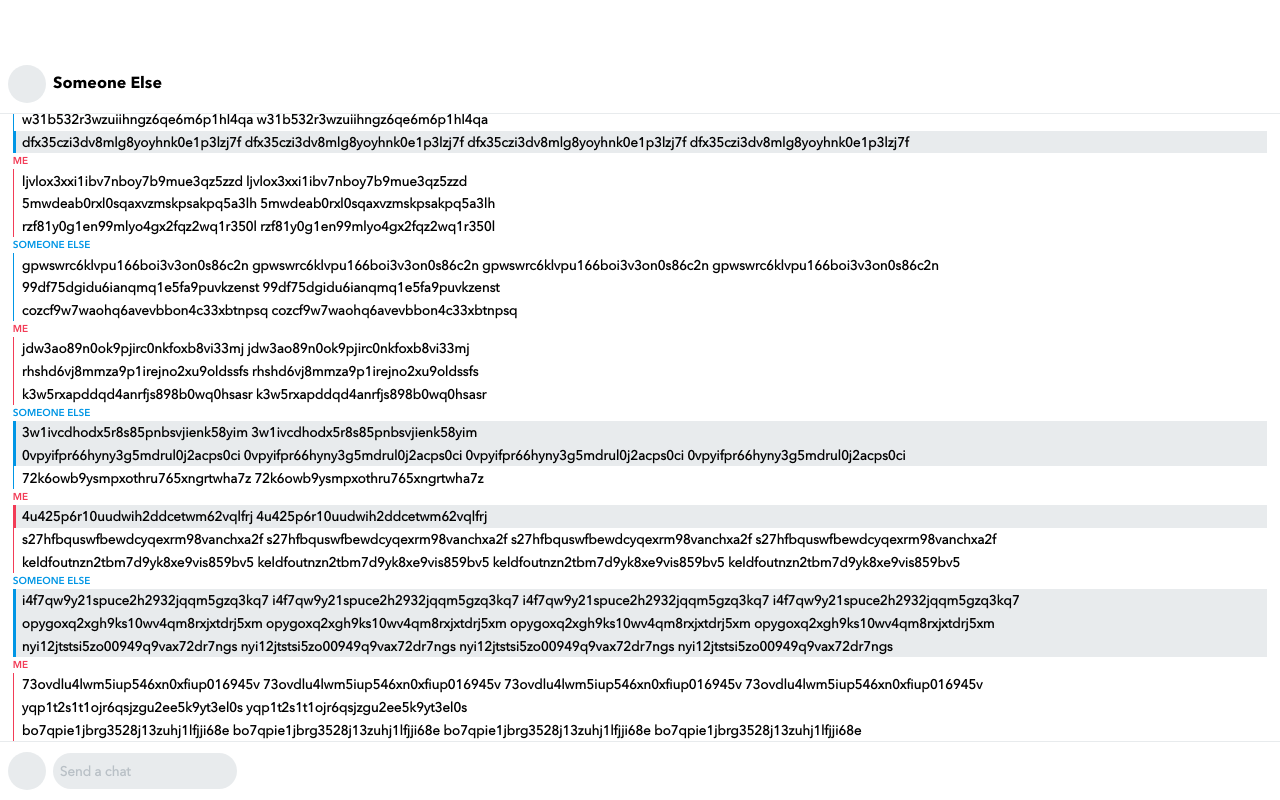
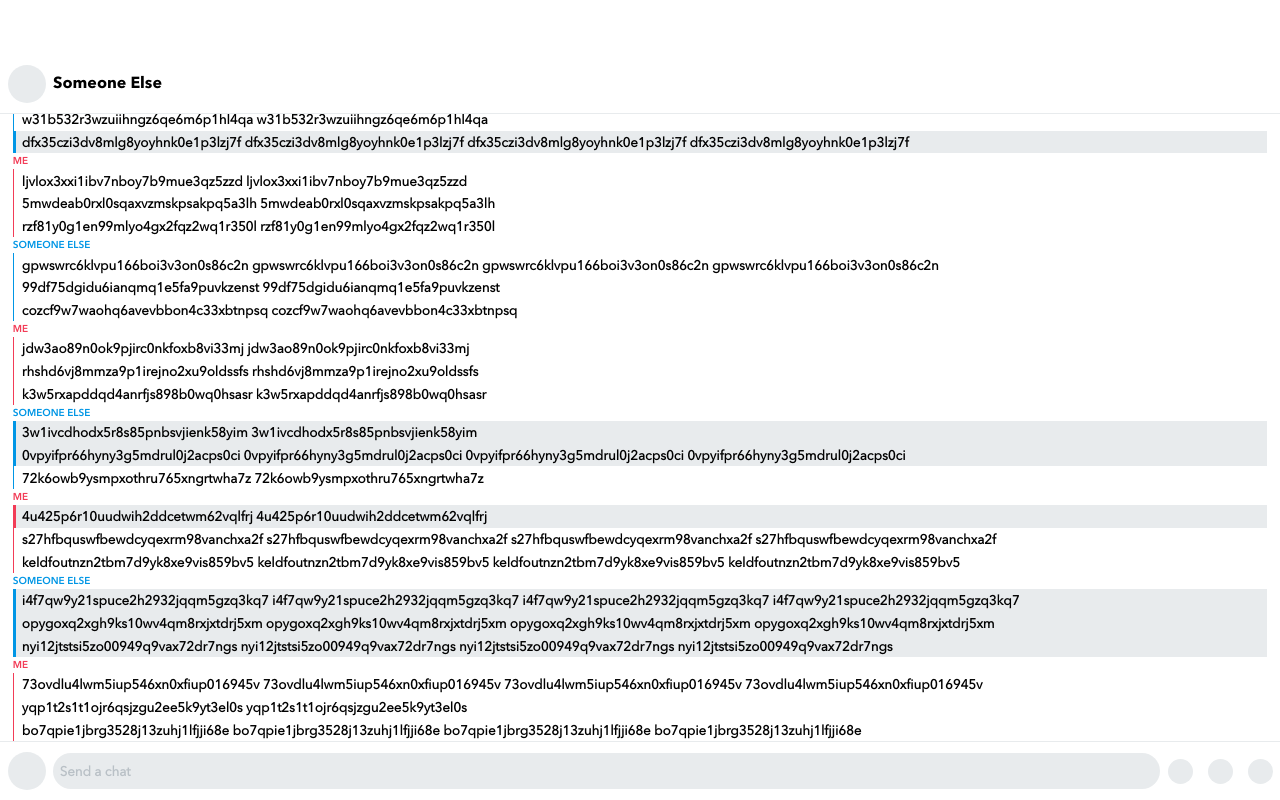
Before and after one commit to MikeQDev/snapchat-messages-ng, an Angular app: page / in a window 1280 px wide. Built offline with nearby package versions, Linux system fonts and the light colour scheme.

Commit message:
align bottombar content properly

```diff
--- a/src/app/bottom-bar/bottom-bar.component.css
+++ b/src/app/bottom-bar/bottom-bar.component.css
@@ -29,10 +29,16 @@
     /* Meh, auto-resizing would require some JS */
     min-height: 1em;
     max-height: 5em;
+    width: -webkit-fill-available;
 }
 
 .sendChatBox::placeholder {
     color: #B9C0C6;
+}
+
+.buttons {
+    display: flex;
+    flex-direction: row;
 }
 
 .circle {
@@ -43,3 +49,12 @@
     margin-left: 7.5px;
     margin-right: 7.5px;
 }
+
+.circle-small {
+    height: 25px;
+    width: 25px;
+    background-color: #E8EBED;
+    border-radius: 50%;
+    margin-left: 7.5px;
+    margin-right: 7.5px;
+}
--- a/src/app/bottom-bar/bottom-bar.component.html
+++ b/src/app/bottom-bar/bottom-bar.component.html
@@ -1,4 +1,11 @@
 <div class="bottomBar">
-    <div class="circle"></div>
+    <div class="buttons">
+        <div class="circle"></div>
+    </div>
     <textarea cols="25" class="sendChatBox" type="text" placeholder="Send a chat" autofocus></textarea>
+    <div class="buttons">
+        <div class="circle-small"></div>
+        <div class="circle-small"></div>
+        <div class="circle-small"></div>
+    </div>
 </div>
```
